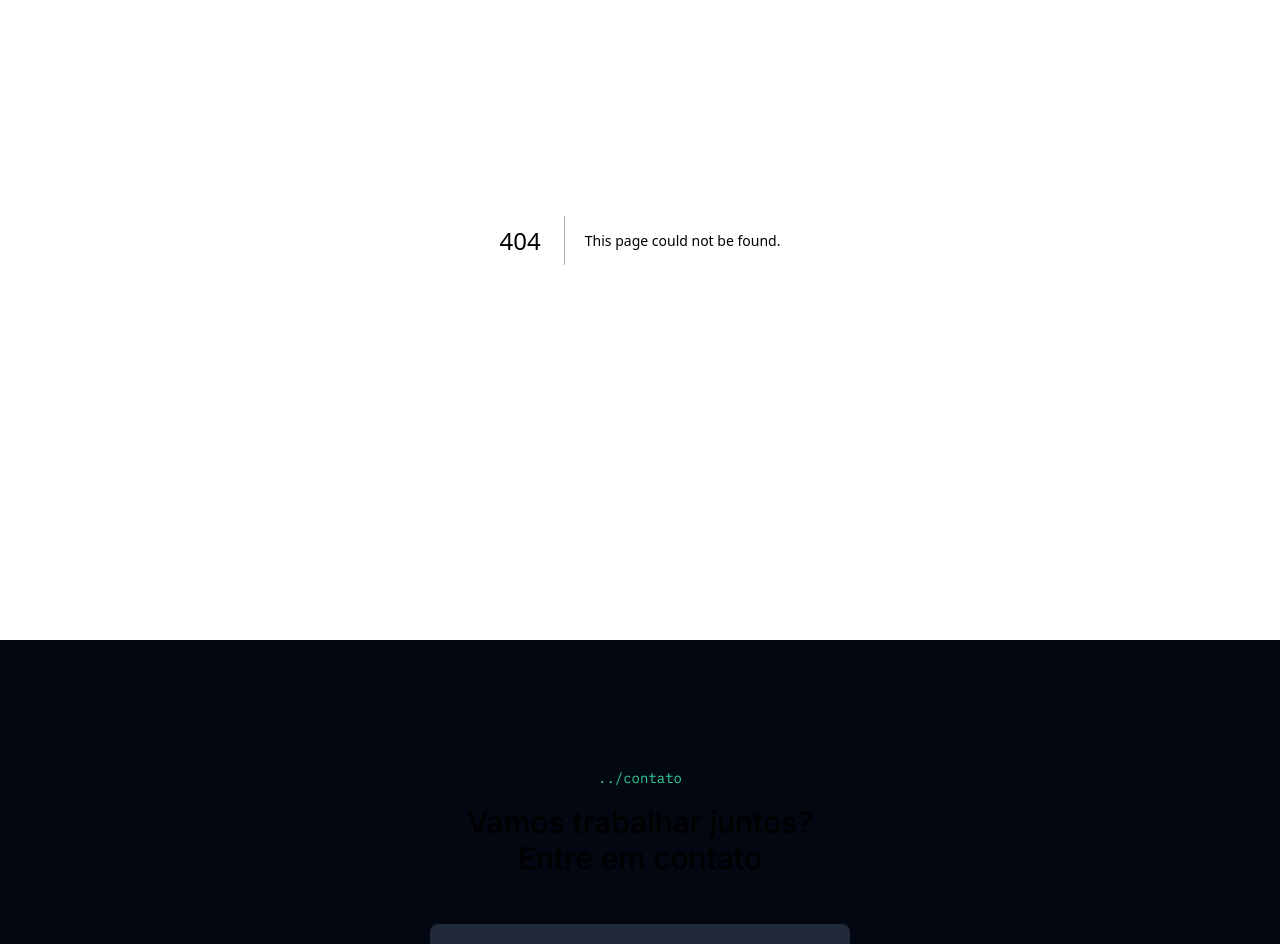
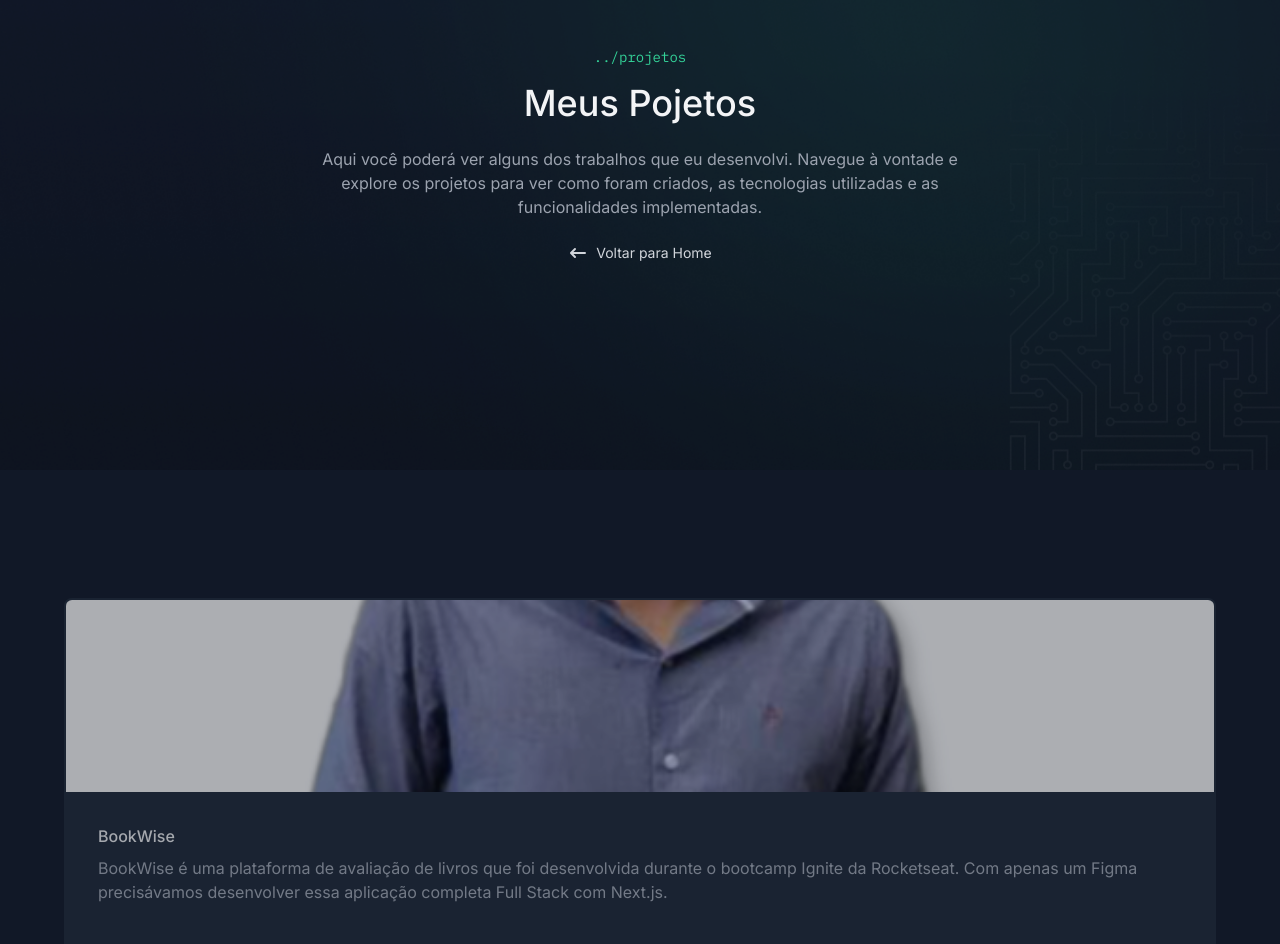
Before and after one commit to gabrielgws/portfolio-2.0, a Next.js app: page /projects in a window 1280 px wide. Before the commit this address had no page. Shown: the part 160-1104 px from the top of the page. Built offline with nearby package versions, Linux system fonts and the light colour scheme.

Commit message:
feat: projects page

```diff
--- a/app/components/pages/home/hero-section/index.tsx
+++ b/app/components/pages/home/hero-section/index.tsx
@@ -36,7 +36,7 @@ export const HeroSection = () => {
 
           <div className="flex flex-wrap gap-x-2 gap-y-3 lg:max-w-[340px]">
             {Array.from({ length: 5 }).map((_, index) => (
-              <TechBadge name="Next.js" />
+              <TechBadge key={index} name="Next.js" />
             ))}
           </div>
 
--- /dev/null
+++ b/app/components/pages/projects/page-introduction/index.tsx
@@ -0,0 +1,26 @@
+import { Link } from "@/app/components/link"
+import { SectionTitle } from "@/app/components/section-title"
+import { HiArrowNarrowLeft } from "react-icons/hi"
+
+
+export const PageIntroduction = () => {
+  return (
+    <section className="w-full h-[450px] lg:h-[630px] bg-hero-image bg-cover bg-center bg-no-repeat flex flex-col items-center justify-center px-2">
+      <SectionTitle
+        subtitle="projetos"
+        title="Meus Pojetos"
+        className="text-center items-center [&>h3]:text-4xl"
+      />
+
+      <div className="flex flex-col items-center">
+        <p className="text-gray-400 text-center max-w-[640px] my-6 text-sm sm:text-base">
+          Aqui você poderá ver alguns dos trabalhos que eu desenvolvi. Navegue à vontade e explore os projetos para ver como foram criados, as tecnologias utilizadas e as funcionalidades implementadas.
+        </p>
+        <Link href="/">
+          <HiArrowNarrowLeft size={20} />
+          Voltar para Home
+        </Link>
+      </div>
+    </section>
+  )
+}
--- /dev/null
+++ b/app/components/pages/projects/project-list/index.tsx
@@ -0,0 +1,12 @@
+import Link from "next/link"
+import { ProjectCard } from "./project-card"
+
+export const ProjectList = () => {
+  return (
+    <section className="container py-32 grid grid-cols-1 sm:grid-cols-[repeat(auto-fit,minmax(350px,1fr))] gap-x-4 gap-y-6">
+      <Link href="/projects/book-whise">
+        <ProjectCard />
+      </Link>
+    </section>
+  )
+}
--- /dev/null
+++ b/app/components/pages/projects/project-list/project-card/index.tsx
@@ -0,0 +1,28 @@
+import Image from "next/image"
+
+export const ProjectCard = () => {
+  return (
+    <div className="rounded-lg h-[436px] flex flex-col bg-gray-800 overflow-hidden border-2 border-gray-800 hover:border-emerald-500 opacity-70 hover:opacity-100 transition-all group">
+      <div className="w-full h-48 overflow-hidden">
+        <Image
+          width={380}
+          height={200}
+          src="/images/profile-pic.png"
+          unoptimized
+          alt="Tumbnail do projeto"
+          className="w-full h-full object-cover group-hover:scale-110 duration-500 transition-all"
+        />
+      </div>
+
+      <div className="flex-1 flex flex-col p-8">
+        <strong className="font-medium text-gray-50/90 group-hover:text-emerald-500 transition-all">BookWise</strong>
+        <p className="mt-2 text-gray-400 line-clamp-4">
+          BookWise é uma plataforma de avaliação de livros que foi desenvolvida durante o bootcamp Ignite da Rocketseat. Com apenas um Figma precisávamos desenvolver essa aplicação completa Full Stack com Next.js.
+        </p>
+        <span className="text-gray-300 text-sm font-medium block mt-auto truncate">
+          Next.js, Next Auth, Stitches, Radix, TypeScript, Prisma, React Query
+        </span>
+      </div>
+    </div>
+  )
+}
--- /dev/null
+++ b/app/projects/page.tsx
@@ -0,0 +1,12 @@
+import { PageIntroduction } from "../components/pages/projects/page-introduction";
+import { ProjectList } from "../components/pages/projects/project-list";
+
+
+export default function Projects() {
+  return (
+    <>
+      <PageIntroduction />
+      <ProjectList />
+    </>
+  )
+}
```
